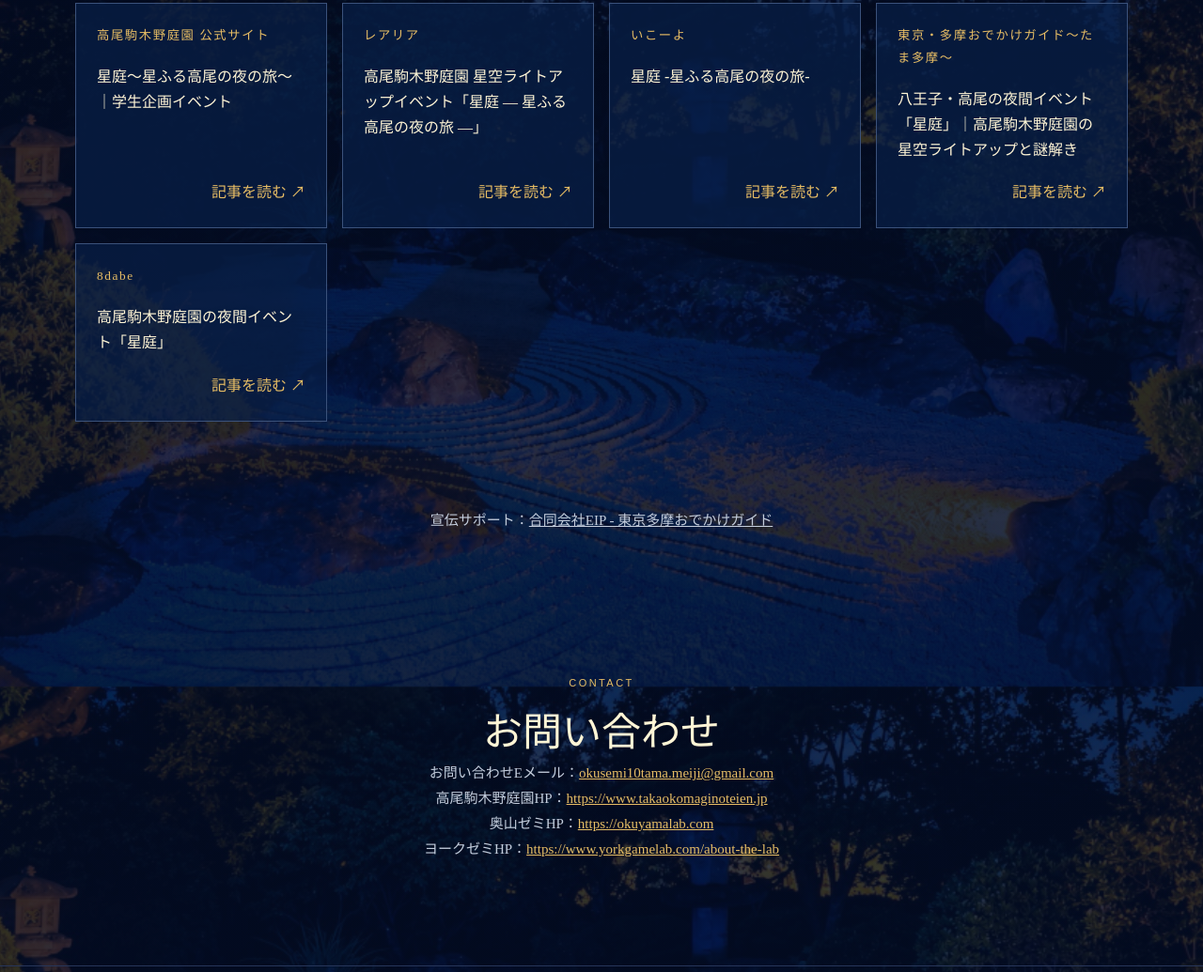
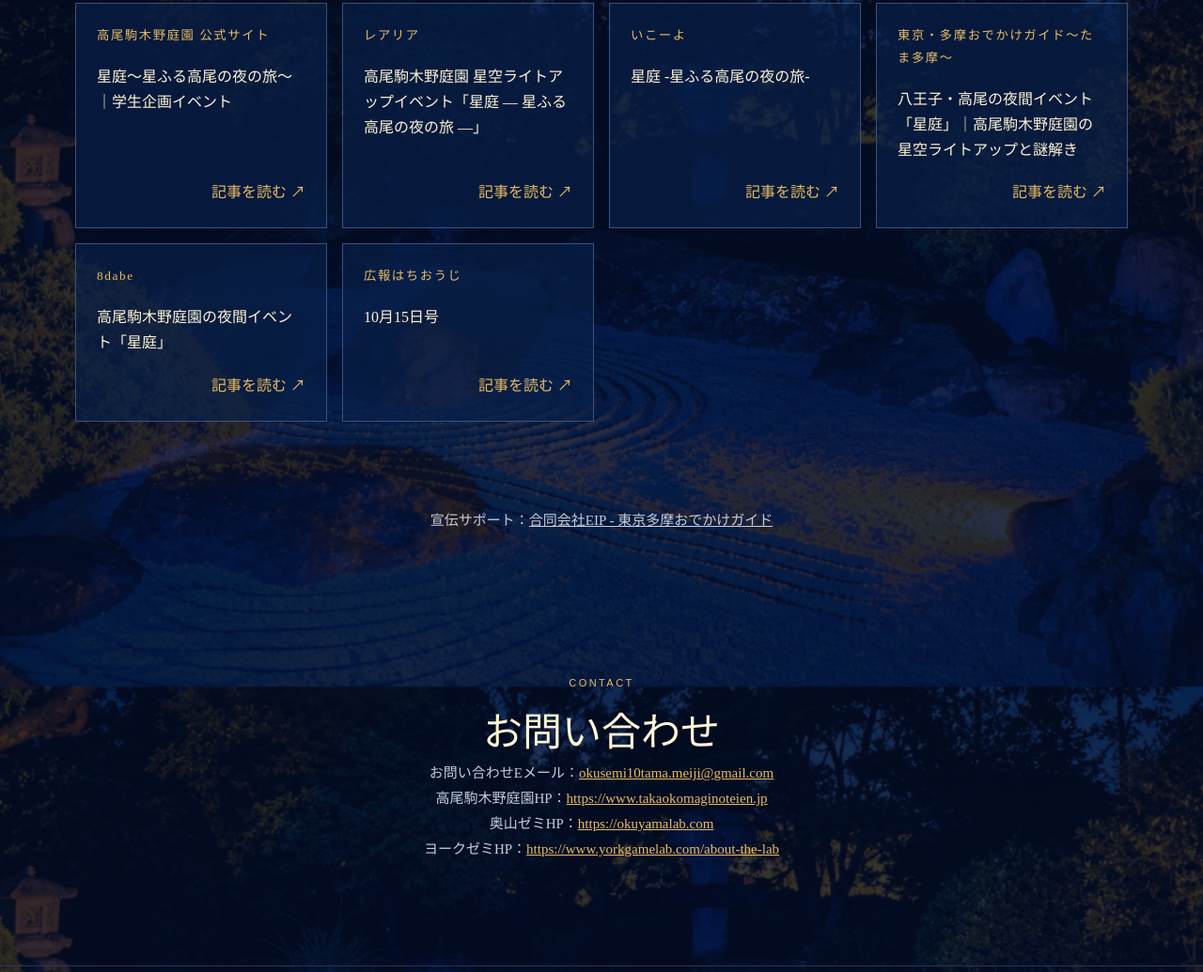
Before and after one commit to ranhai613/takaostep-york-web, a plain HTML site: page docs/index.html in a window 1280 px wide. Shown: the part 8869-9904 px from the top of the page at 94% size. Drawn offline with Linux system fonts and the light colour scheme.

Commit message:
update on demand

```diff
--- a/docs/index.html
+++ b/docs/index.html
@@ -163,6 +163,7 @@
         <a href="https://iko-yo.net/events/606706" target="_blank" rel="noopener noreferrer" style="display:flex;flex-direction:column;min-height:190px;padding:22px;background:rgba(10,33,74,.68);border:1px solid var(--line);text-decoration:none;transition:transform .2s,border-color .2s"><small style="color:var(--gold);letter-spacing:.12em">いこーよ</small><strong style="margin-top:18px;font-size:16px;font-weight:normal;line-height:1.7">星庭 -星ふる高尾の夜の旅-</strong><span style="margin-top:auto;padding-top:18px;color:var(--gold);text-align:right">記事を読む ↗</span></a>
         <a href="https://tokyo-tamaguide.com/stories/takao-hoshiniwa-2026/" target="_blank" rel="noopener noreferrer" style="display:flex;flex-direction:column;min-height:190px;padding:22px;background:rgba(10,33,74,.68);border:1px solid var(--line);text-decoration:none;transition:transform .2s,border-color .2s"><small style="color:var(--gold);letter-spacing:.12em">東京・多摩おでかけガイド～たま多摩～</small><strong style="margin-top:18px;font-size:16px;font-weight:normal;line-height:1.7">八王子・高尾の夜間イベント「星庭」｜高尾駒木野庭園の星空ライトアップと謎解き</strong><span style="margin-top:auto;padding-top:18px;color:var(--gold);text-align:right">記事を読む ↗</span></a>
         <a href="https://8dabe.com/2026/10/13/hoshiniwa/" target="_blank" rel="noopener noreferrer" style="display:flex;flex-direction:column;min-height:190px;padding:22px;background:rgba(10,33,74,.68);border:1px solid var(--line);text-decoration:none;transition:transform .2s,border-color .2s"><small style="color:var(--gold);letter-spacing:.12em">8dabe</small><strong style="margin-top:18px;font-size:16px;font-weight:normal;line-height:1.7">高尾駒木野庭園の夜間イベント「星庭」</strong><span style="margin-top:auto;padding-top:18px;color:var(--gold);text-align:right">記事を読む ↗</span></a>
+        <a href="https://www.city.hachioji.tokyo.jp/contents/kouhou/001/p037691_d/fil/koho1015.pdf" target="_blank" rel="noopener noreferrer" style="display:flex;flex-direction:column;min-height:190px;padding:22px;background:rgba(10,33,74,.68);border:1px solid var(--line);text-decoration:none;transition:transform .2s,border-color .2s"><small style="color:var(--gold);letter-spacing:.12em">広報はちおうじ</small><strong style="margin-top:18px;font-size:16px;font-weight:normal;line-height:1.7">10月15日号</strong><span style="margin-top:auto;padding-top:18px;color:var(--gold);text-align:right">記事を読む ↗</span></a>
       </div>
     </section>
     <p class="media-support">宣伝サポート：<a href="https://tokyo-tamaguide.com/" target="_blank" rel="noopener noreferrer">合同会社EIP - 東京多摩おでかけガイド</a></p>
```
